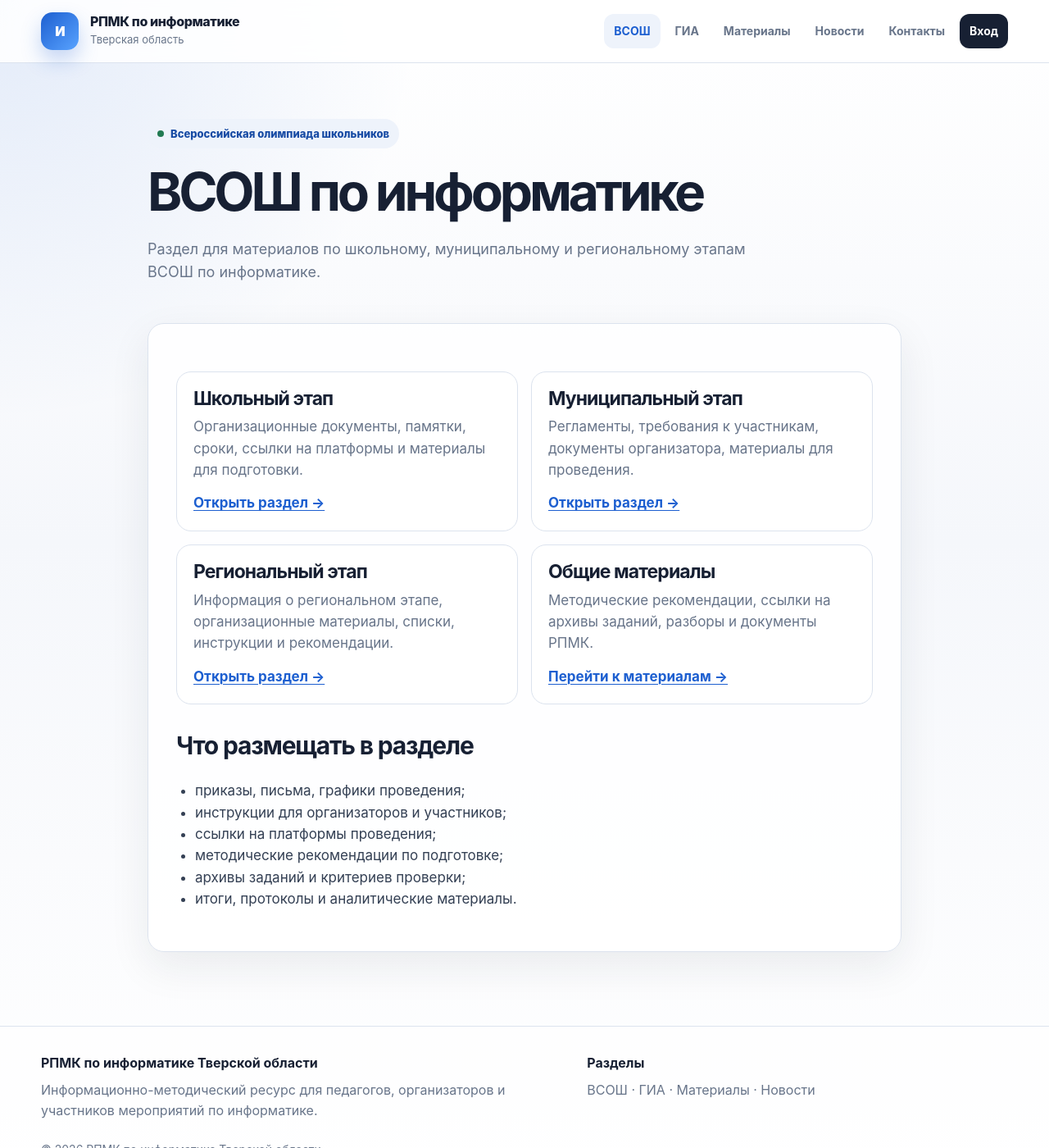
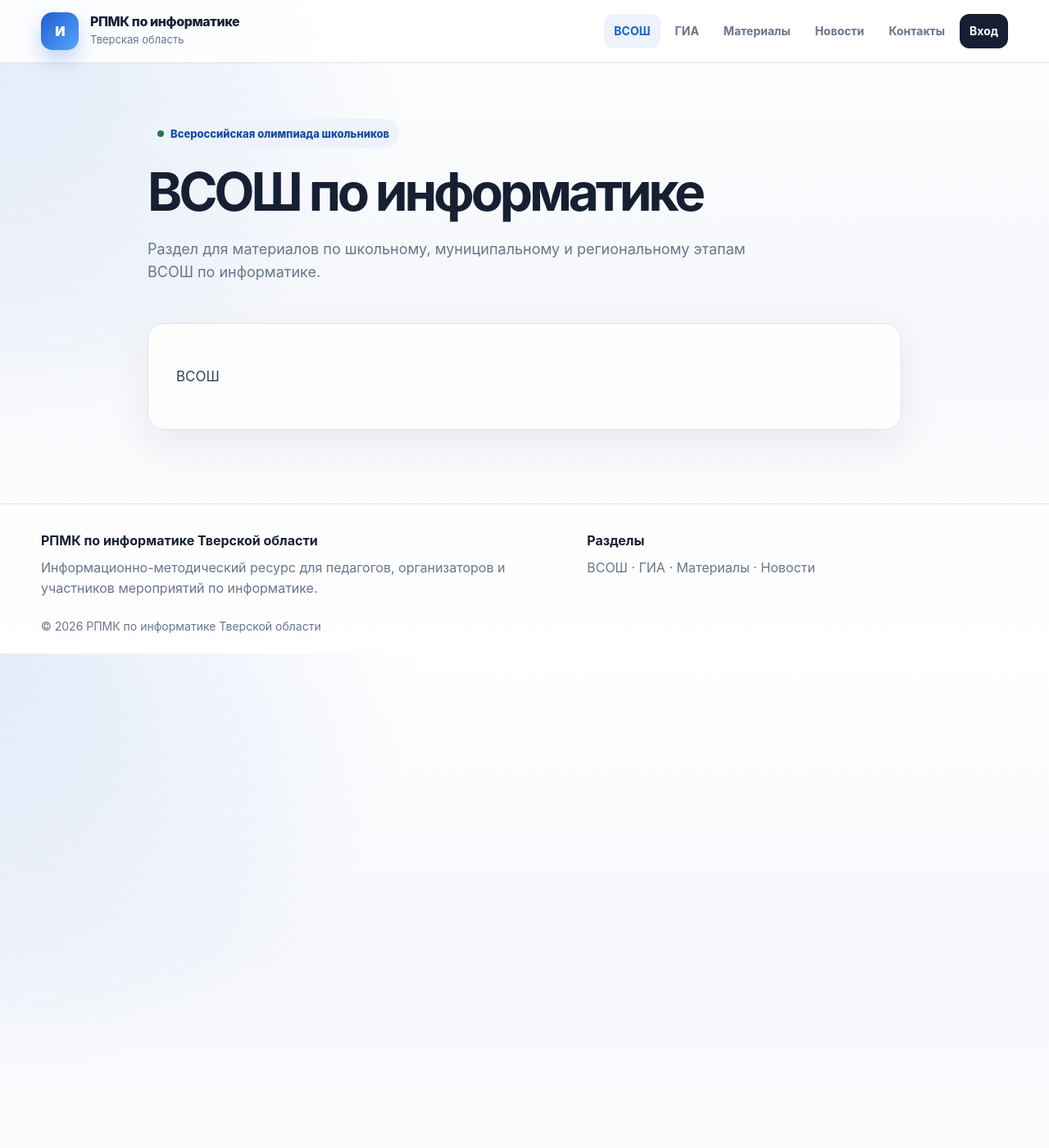
Before and after one commit to dzharman441302/rpmk-informatika-tver, a Jekyll site: the page built from vsoh/index.md, in a window 1280 px wide and 1400 px high. Shown: the whole window at 82% size. Built offline with Jekyll 4.4.1, drawn with Linux system fonts in a browser that asks for light colours.

Commit message:
Update Страницы сайта “vsoh”

```diff
--- a/vsoh/index.md
+++ b/vsoh/index.md
@@ -1,40 +1,7 @@
 ---
-title: "ВСОШ по информатике"
-eyebrow: "Всероссийская олимпиада школьников"
-description: "Раздел для материалов по школьному, муниципальному и региональному этапам ВСОШ по информатике."
+title: ВСОШ по информатике
+eyebrow: Всероссийская олимпиада школьников
+description: Раздел для материалов по школьному, муниципальному и региональному этапам ВСОШ по информатике.
 ---
 
-<div class="card-grid">
-  <article class="simple-card">
-    <h3>Школьный этап</h3>
-    <p>Организационные документы, памятки, сроки, ссылки на платформы и материалы для подготовки.</p>
-    <a href="/vsoh/school/">Открыть раздел →</a>
-  </article>
-
-  <article class="simple-card">
-    <h3>Муниципальный этап</h3>
-    <p>Регламенты, требования к участникам, документы организатора, материалы для проведения.</p>
-    <a href="/vsoh/municipal/">Открыть раздел →</a>
-  </article>
-
-  <article class="simple-card">
-    <h3>Региональный этап</h3>
-    <p>Информация о региональном этапе, организационные материалы, списки, инструкции и рекомендации.</p>
-    <a href="/vsoh/regional/">Открыть раздел →</a>
-  </article>
-
-  <article class="simple-card">
-    <h3>Общие материалы</h3>
-    <p>Методические рекомендации, ссылки на архивы заданий, разборы и документы РПМК.</p>
-    <a href="/materials/">Перейти к материалам →</a>
-  </article>
-</div>
-
-## Что размещать в разделе
-
-- приказы, письма, графики проведения;
-- инструкции для организаторов и участников;
-- ссылки на платформы проведения;
-- методические рекомендации по подготовке;
-- архивы заданий и критериев проверки;
-- итоги, протоколы и аналитические материалы.
+ВСОШ
```
